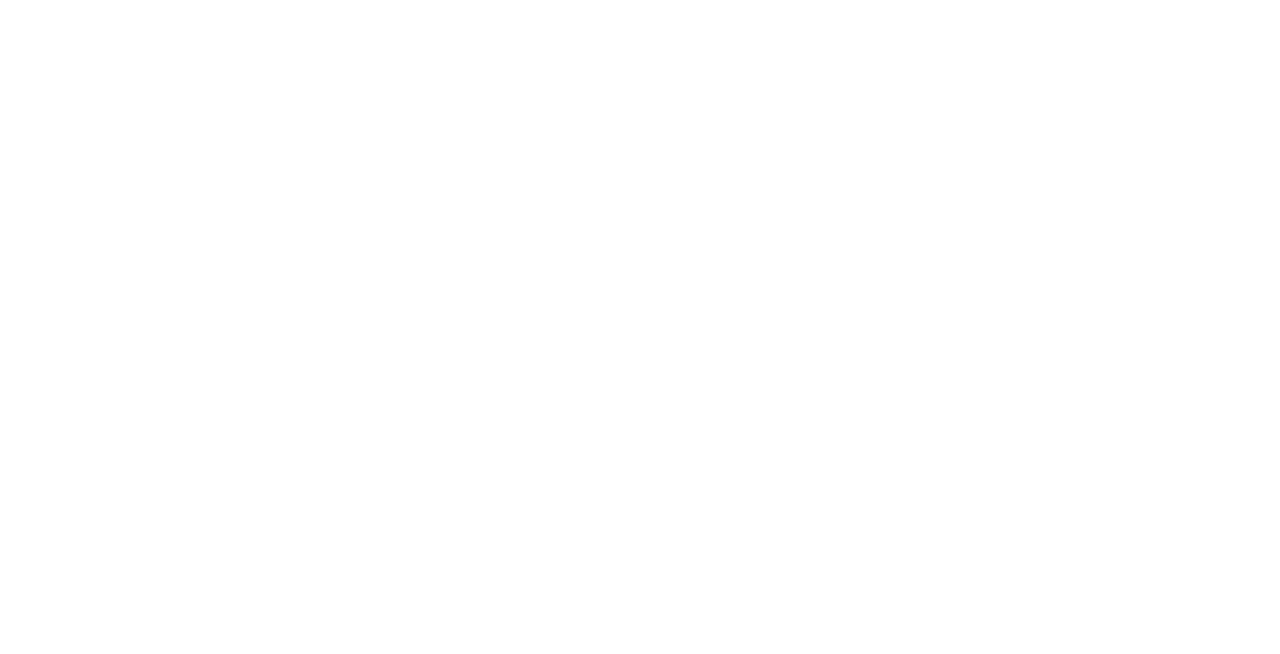
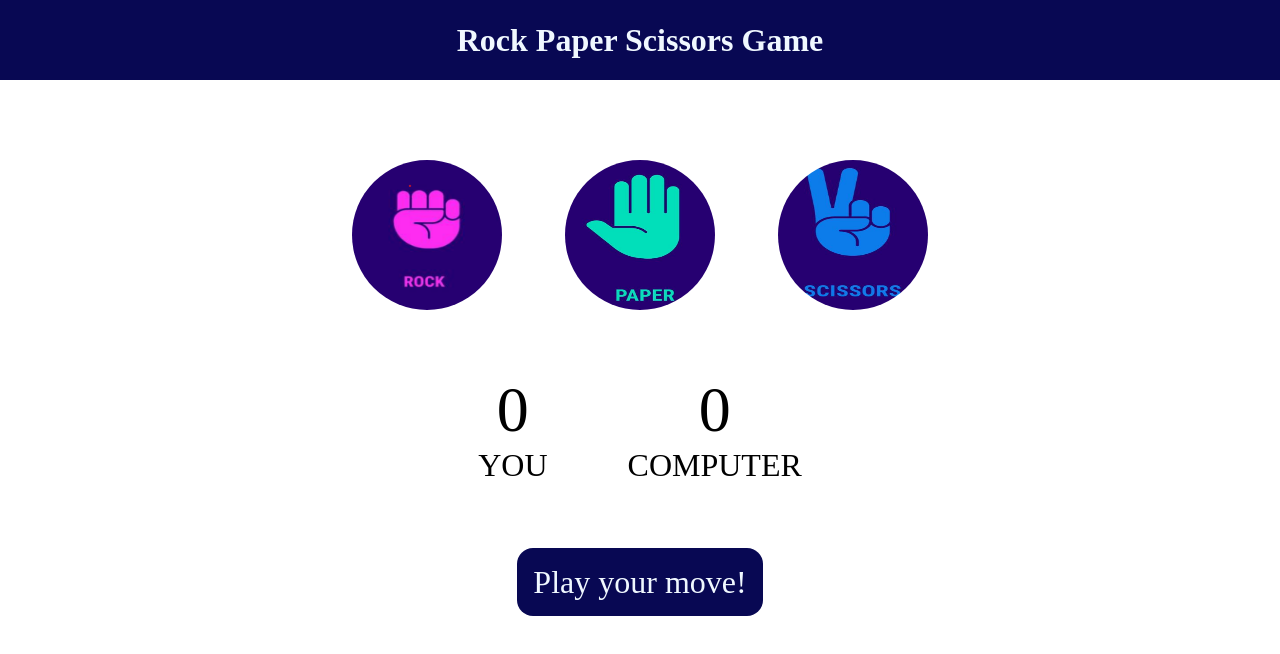
Before and after one commit to nishukundar/StonePaperScissors, a plain HTML site: page index.html in a window 1280 px wide. Drawn offline with Linux system fonts and the light colour scheme.

Commit message:
styling is done by using CSS

```diff
--- a/index.html
+++ b/index.html
@@ -3,9 +3,40 @@
 <head>
     <meta charset="UTF-8">
     <meta name="viewport" content="width=device-width, initial-scale=1.0">
-    <title>StonePaperScissor</title>
+    <title> Rock Paper Scissors Game</title>
+    <link rel="stylesheet" href="style.css">
 </head>
 <body>
+    <h1>Rock Paper Scissors Game</h1>
+    <div class="choices">
+        <div class="choice" id="rock">
+            <img src="images/rock.png" alt="Rock image">
+        </div>
+        <div class="choice" id="paper">
+            <img src="images/Paper.png" alt="Paper image">
+        </div>
 
+        <div class="choice" id="scissor">
+            <img src="images/Scissor.png" alt="Scissor image">
+        </div>
+
+
+    </div>
+
+    <div class="score-board">
+        <div class="score">
+            <p id="user-score">0</p>
+            <p>YOU</p>
+        </div>
+        <div class="score">
+            <p id="comp-score">0</p>
+            <p>COMPUTER</p>
+        </div>
+    </div>
+    <div class="msg-container"></div>
+    <p id="msg">
+        Play your move!
+    </p>
+    <script src="app.js"></script>
 </body>
 </html>
--- a/style.css
+++ b/style.css
@@ -0,0 +1,65 @@
+*{
+    margin : 0;
+    padding : 0;
+    text-align: center;
+}
+
+h1{
+    background-color: rgb(8, 8, 83);
+    color: aliceblue;
+    height: 5rem;
+    line-height: 5rem;
+
+}
+
+.choice{
+    height: 165px;
+    width: 165px;
+
+}
+
+.choice:hover{
+    opacity: 0.5;
+    cursor: pointer;
+}
+
+img{
+    height: 150px;
+    width: 150px;
+   border-radius: 50%;
+
+}
+
+.choices{
+    display: flex;
+    justify-content: center;
+    align-items: center;
+    gap: 3rem;
+    margin-top: 5rem;
+}
+
+.score-board{
+    display: flex;
+    justify-content: center;
+    align-items: center;
+    font-size: 2rem;
+    margin-top: 3rem;
+    gap:5rem;
+}
+
+#user-score,
+#comp-score{
+    font-size: 4rem;
+}
+.msg-container{
+    margin-top: 5rem;
+}
+#msg{
+
+    background-color:  rgb(8, 8, 83);
+    color: aliceblue;
+    font-size: 2rem;
+    display: inline;
+    padding: 1rem;
+    border-radius: 1rem;
+}
```
